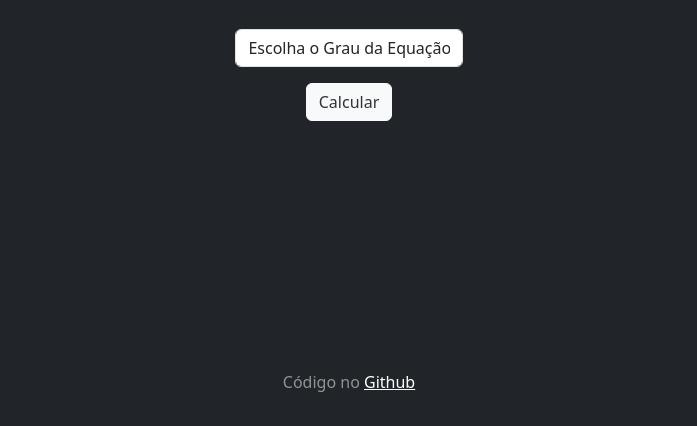
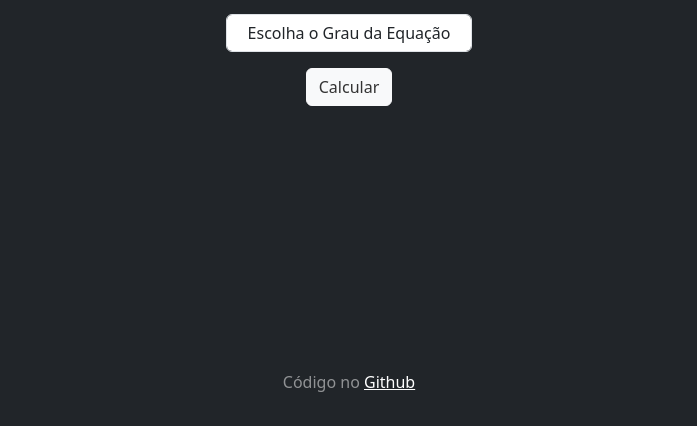
Before and after one commit to joaoAaf/front-estabilidade-equacoes, a plain HTML site: page index.html in a window 1280 px wide. Shown: the part 374-800 px from the top of the page, without its empty margins (291-988 px from the left). Drawn offline with nearby package versions, Linux system fonts and the light colour scheme.

Commit message:
refatorando

```diff
--- a/index.html
+++ b/index.html
@@ -20,7 +20,7 @@
         <h2>Calculo de Estabilidade de Equações</h2>
         <p class="lead">Verifique a estabilidade de um sistema discreto pelo Critério de Jury</p>
         <div class="div_main">
-          <form id="data_calc" class="row g-3 center-form" method="post">
+          <form id="data-calc" class="row g-3 center-form" method="post">
             <div class="inputs">
               <select onchange="inputIndexes(this)" class="form-control text-center" id="expoent">
                 <option value="" selected>Escolha o Grau da Equação</option>
@@ -57,5 +57,7 @@
       crossorigin="anonymous"
     ></script>
     <script src="inputs.js"></script>
+    <script src="dataCalc.js"></script>
+    <script src="validaters.js"></script>
   </body>
 </html>
--- a/pages.css
+++ b/pages.css
@@ -6,7 +6,7 @@
 }
 
 .cover-container {
-  max-width: 42em;
+  max-width: 45em;
 }
 
 .main {
```
